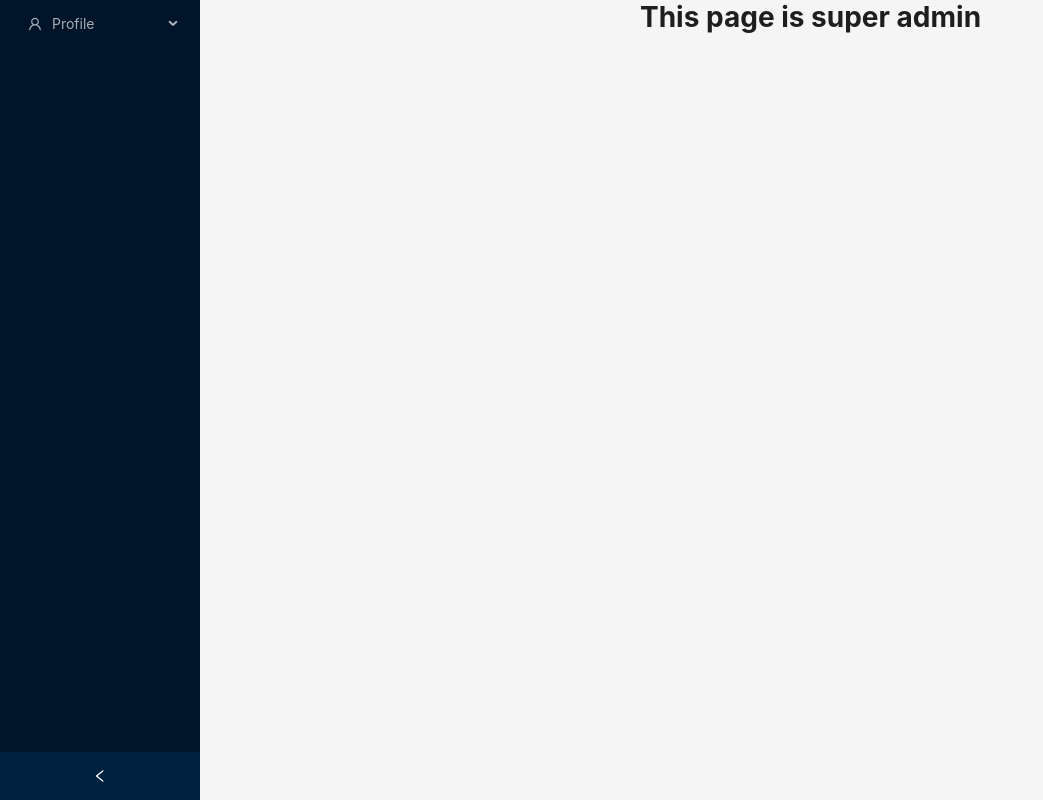
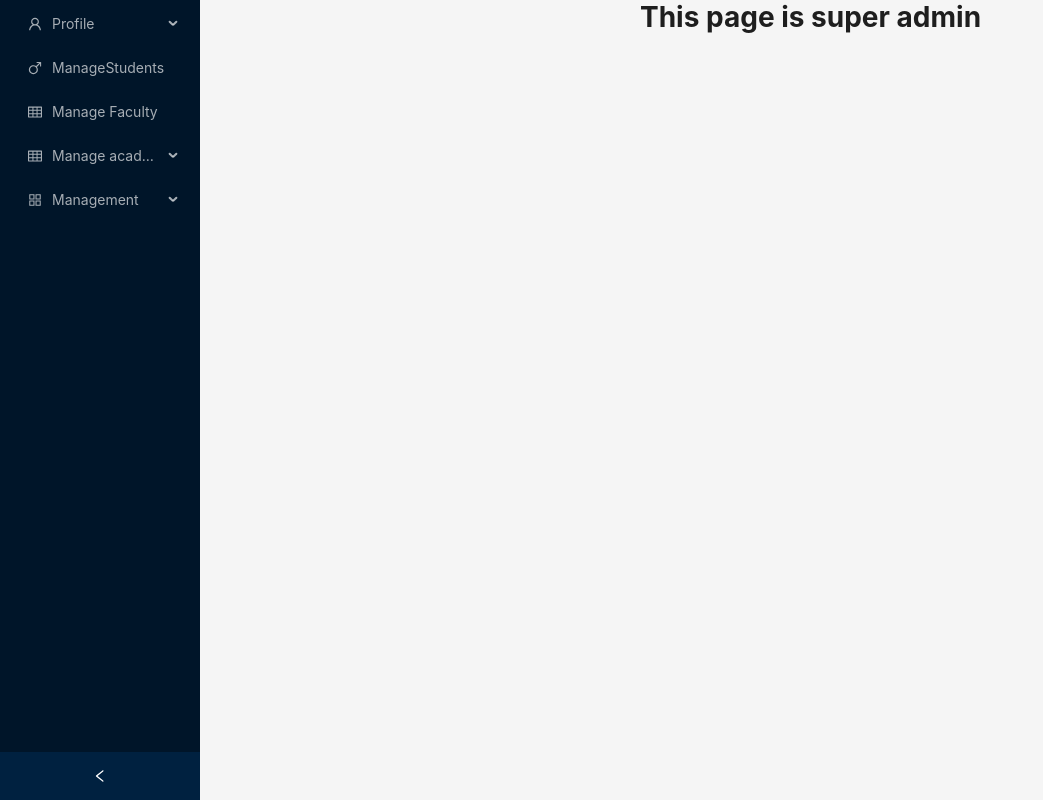
Before and after one commit to MamunHossain1999/university-management-system, a Next.js app: page /super-admin in a window 1280 px wide. Shown: the whole page, without its empty margins (0-1043 px from the left). Built offline with nearby package versions, Linux system fonts and the light colour scheme; what @ant-design/nextjs-registry would draw is missing.

Commit message:
added routing setup

```diff
--- a/src/components/ui/sider.tsx
+++ b/src/components/ui/sider.tsx
@@ -1,51 +1,21 @@
 "use client";
 import React, { useState } from 'react';
-import {
-  DesktopOutlined,
-  FileOutlined,
-  PieChartOutlined,
-  TeamOutlined,
-  UserOutlined,
-} from '@ant-design/icons';
-import type { MenuProps } from 'antd';
 import {Layout, Menu} from 'antd';
 import { USER_ROLE } from '@/constants/role';
 import { sidebarItems } from '@/constants/sidebarItems';
 
 const { Sider } = Layout;
 
-type MenuItem = Required<MenuProps>['items'][number];
 
-function getItem(
-  label: React.ReactNode,
-  key: React.Key,
-  icon?: React.ReactNode,
-  children?: MenuItem[],
-): MenuItem {
-  return {
-    key,
-    icon,
-    children,
-    label,
-  } as MenuItem;
-}
 
-const items: MenuItem[] = [
-    getItem('Option 1', '1', <PieChartOutlined />),
-    getItem('Option 2', '2', <DesktopOutlined />),
-    getItem('User', 'sub1', <UserOutlined />, [
-      getItem('Tom', '3'),
-      getItem('Bill', '4'),
-      getItem('Alex', '5'),
-    ]),
-    getItem('Team', 'sub2', <TeamOutlined />, [getItem('Team 1', '6'), getItem('Team 2', '8')]),
-    getItem('Files', '9', <FileOutlined />),
-  ];
+
+
+
 
 const SiderComponent = () => {
   const [collapsed, setCollapsed] = useState(false);
 
-  const role= USER_ROLE.STUDENT;
+  const role= USER_ROLE.ADMIN;
   return (
     <Layout style={{ minHeight: '100vh' }}>
     <Sider collapsible collapsed={collapsed} onCollapse={(value) => setCollapsed(value)}>
--- a/src/constants/sidebarItems.tsx
+++ b/src/constants/sidebarItems.tsx
@@ -1,7 +1,14 @@
 import { MenuProps } from "antd";
 import {
+    AppstoreOutlined,
+    CreditCardOutlined,
+    ManOutlined,
+    ScheduleOutlined,
+    TableOutlined,
+    ThunderboltOutlined,
     UserOutlined,
   } from '@ant-design/icons';
+import Link from "next/link";
 
 export const sidebarItems = (role : string) => {
     const defaultSidebarItems: MenuProps['items'] = [
@@ -11,16 +18,184 @@ export const sidebarItems = (role : string) => {
             icon:  <UserOutlined />,
             children:[
                 {
-                    label: "Account Profile",
-                    key: 'profile'
+                    label: <Link href={`/${role}/profile`}>Account Profile</Link>,
+                    key: `/${role}/profile`,
                 },
                 {
-                    label: "Change Password",
-                    key: "password"
+                    label: <Link href={`/${role}/Change Password`}>Change Password</Link>,
+                    key: `/${role}/password`,
                 }
             ],
         },
     ];
-    if(role === "student") return defaultSidebarItems;
+
+    const commonAdminSidebarItems : MenuProps['items'] = [
+        {
+            label: <Link href={`/${role}/manage-student`}>ManageStudents</Link>,
+            icon: <ManOutlined/>,
+            key: 'manage-student'
+        }
+    ];
+
+    const adminSidebarItems :MenuProps['items'] = [
+        ...defaultSidebarItems,
+        ...commonAdminSidebarItems,
+        {
+            label: <Link href={`/${role}/manage-faculty`}>Manage Faculty</Link>,
+            icon: <TableOutlined/>,
+            key: `/${role}/manage-faculty`,
+        },
+        {
+            label: 'Manage academic',
+            key: 'manage academic',
+            icon: <TableOutlined/>,
+            children: [
+                {
+                    label: <Link href={`/${role}/academic/faculty`}>Faculties</Link>,
+                    key: `/${role}/academic/faculty`,
+                },
+                {
+                    label: <Link href={`/${role}/academic/depertmet`}>Depertmets</Link>,
+                    key: `/${role}/academic/depertmet`,
+                },
+                {
+                    label: <Link href={`/${role}/academic/semister`}>Semisters</Link>,
+                    key: `/${role}/academic/semister`,
+                },
+
+            ]
+        },
+        {
+            label: 'Management',
+            key: 'management',
+            icon: <AppstoreOutlined/>,
+            children: [
+                {
+                    label: <Link href={`/${role}/depertment`}>Depertment</Link>,
+                    key: `/${role}/depertment`,
+                },
+                {
+                    label: <Link href={`/${role}/building`}>Building</Link>,
+                    key: `/${role}/building`,
+                },
+                {
+                    label: <Link href={`/${role}/room`}>Rooms</Link>,
+                    key: `/${role}/room`,
+                },
+                {
+                    label: <Link href={`/${role}/courses`}>Courses</Link>,
+                    key:  `/${role}/courses`,
+                },
+                {
+                    label: <Link href={`/${role}/semister-ragistration`}>Semister Registration</Link>,
+                    key:  `/${role}/semister-ragistration`,
+                },
+                {
+                    label: <Link href={`/${role}/offered-courses`}>Offered courses</Link>,
+                    key:  `/${role}/offered-courses`,
+                },
+                {
+                    label: <Link href={`/${role}/course-section`}>Course sections</Link>,
+                    key:  `/${role}/course-section`,
+                },
+                {
+                    label: <Link href={`/${role}/course-schedules`}>Course schedules</Link>,
+                    key:  `/${role}/course-schedules`,
+                },
+
+            ]
+        }
+    ]
+
+    const superAdminSidebarItems : MenuProps['items']=[
+        ...defaultSidebarItems,
+        ...commonAdminSidebarItems,
+        {
+            label: <Link href={`/${role}/manage-faculty`}>Manage Faculty</Link>,
+            icon: <TableOutlined/>,
+            key: `/${role}/manage-faculty`,
+        },
+        {
+            label: <Link href={`/${role}/admin`}>Manage Admin</Link>,
+            icon: <TableOutlined/>,
+            key: `/${role}/academic/faculty`,
+        },
+        {
+            label: <Link href={`/${role}/academic/depertmet`}>Manage User</Link>,
+            icon: <TableOutlined/>,
+            key: `/${role}/user`,
+        },
+        {
+            label: "Manage permission",
+            icon: <AppstoreOutlined/>,
+            key: 'manage-permission',
+            children:[
+                {
+                    label: <Link href={`/${role}/permission`}>View permission</Link>,
+                    key: `/${role}/permission`,
+                },
+            ],
+        },
+        {
+            label: 'ManageMent',
+            key: 'management',
+            icon: <AppstoreOutlined/>,
+            children:[
+                {
+                    label: <Link href={`/${role}/derpertment`}>Depertment</Link>,
+                    key: `/${role}/depertment`,
+                }
+            ]
+        }
+
+    ]
+
+    const facultySidebarItems : MenuProps['items']=[
+        ...defaultSidebarItems,
+        {
+            label: <Link href={`/${role}/courses`}>Courses</Link>,
+            icon: <TableOutlined/>,
+            key:  `/${role}/courses`,
+        },
+
+    ]
+
+    const studentSidebarItem: MenuProps['items']=[
+        ...defaultSidebarItems,
+        {
+            label: <Link href={`/${role}/courses`}>Courses</Link>,
+            icon: <TableOutlined/>,
+            key:  `/${role}/courses`,
+        },
+        {
+            label: <Link href={`/${role}/Course/schedules`}>Course schedules</Link>,
+            icon: <ScheduleOutlined/>,
+            key:  `/${role}/Course/schedules`,
+        },
+        {
+            label: <Link href={`/${role}/registration`}>Registration</Link>,
+            icon: <ThunderboltOutlined/>,
+            key:  `/${role}/registration`,
+        },
+        {
+            label: <Link href={`/${role}/payment`}>Payment</Link>,
+            icon: <CreditCardOutlined/>,
+            key:  `/${role}/payment`,
+        },
+        {
+            label: <Link href={`/${role}/academic-report`}>Academic report</Link>,
+            icon: <CreditCardOutlined/>,
+            key:  `/${role}/academic-report`,
+        }
+
+    ]
+
+    if(role === "super_admin") return superAdminSidebarItems;
+    else if(role === "admin") return adminSidebarItems;
+    else if(role === 'faculty') return facultySidebarItems ;
+    if(role === "student") return studentSidebarItem;
+    else {
+        return defaultSidebarItems;
+    }
 
 };
```
